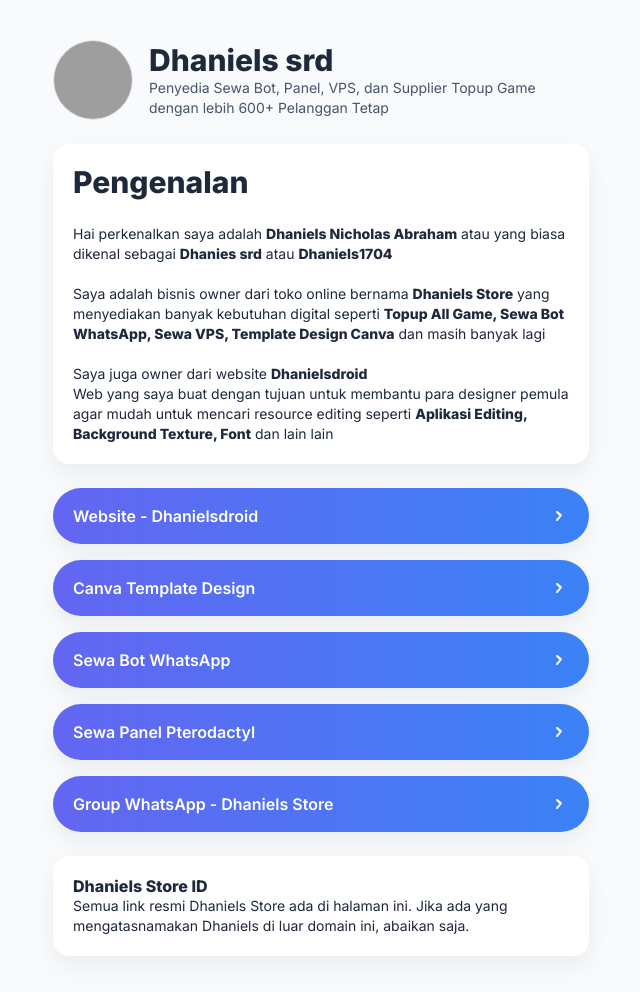
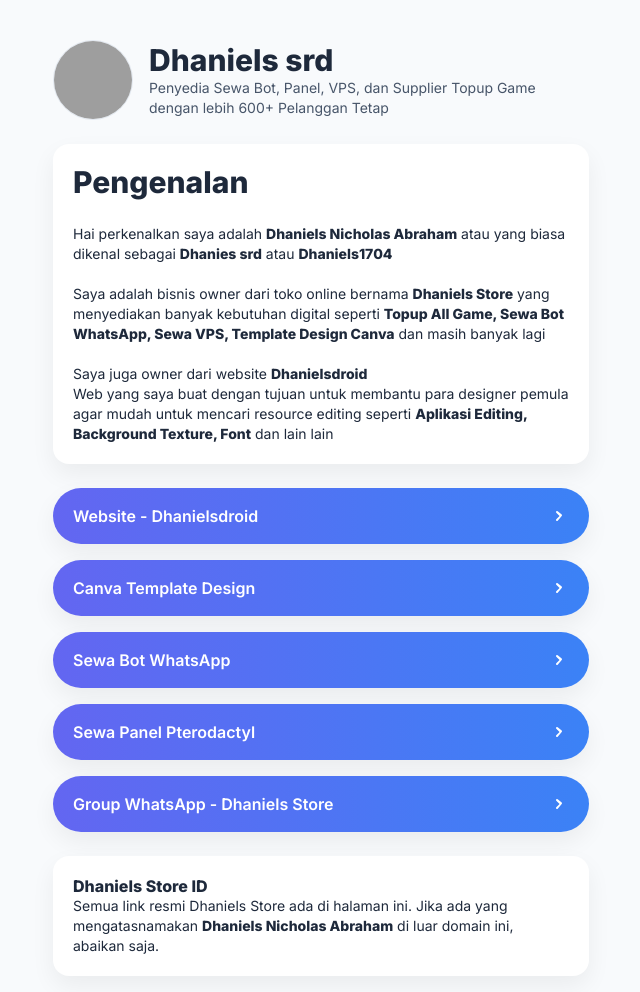
Before and after one commit to Dhaniels1704/landingpage, a plain HTML site: page index.html in a window 1280 px wide. Shown: the whole page, without its empty margins (319-959 px from the left). Drawn offline with nearby package versions, Linux system fonts and the light colour scheme; grey boxes are pictures that could not be loaded.

Commit message:
Update index.html

```diff
--- a/index.html
+++ b/index.html
@@ -59,7 +59,7 @@
 </section>
 <section class="mt-6 bg-white rounded-2xl p-5 card">
 <h1 class="text-1xl sm:text-1xl font-extrabold leading-tight">Dhaniels Store ID</h1>
-  <p class="text-sm">Semua link resmi Dhaniels Store ada di halaman ini. Jika ada yang mengatasnamakan Dhaniels di luar domain ini, abaikan saja.</p>
+  <p class="text-sm">Semua link resmi Dhaniels Store ada di halaman ini. Jika ada yang mengatasnamakan <b>Dhaniels Nicholas Abraham</b> di luar domain ini, abaikan saja.</p>
 </section>
 
   </main>
```
